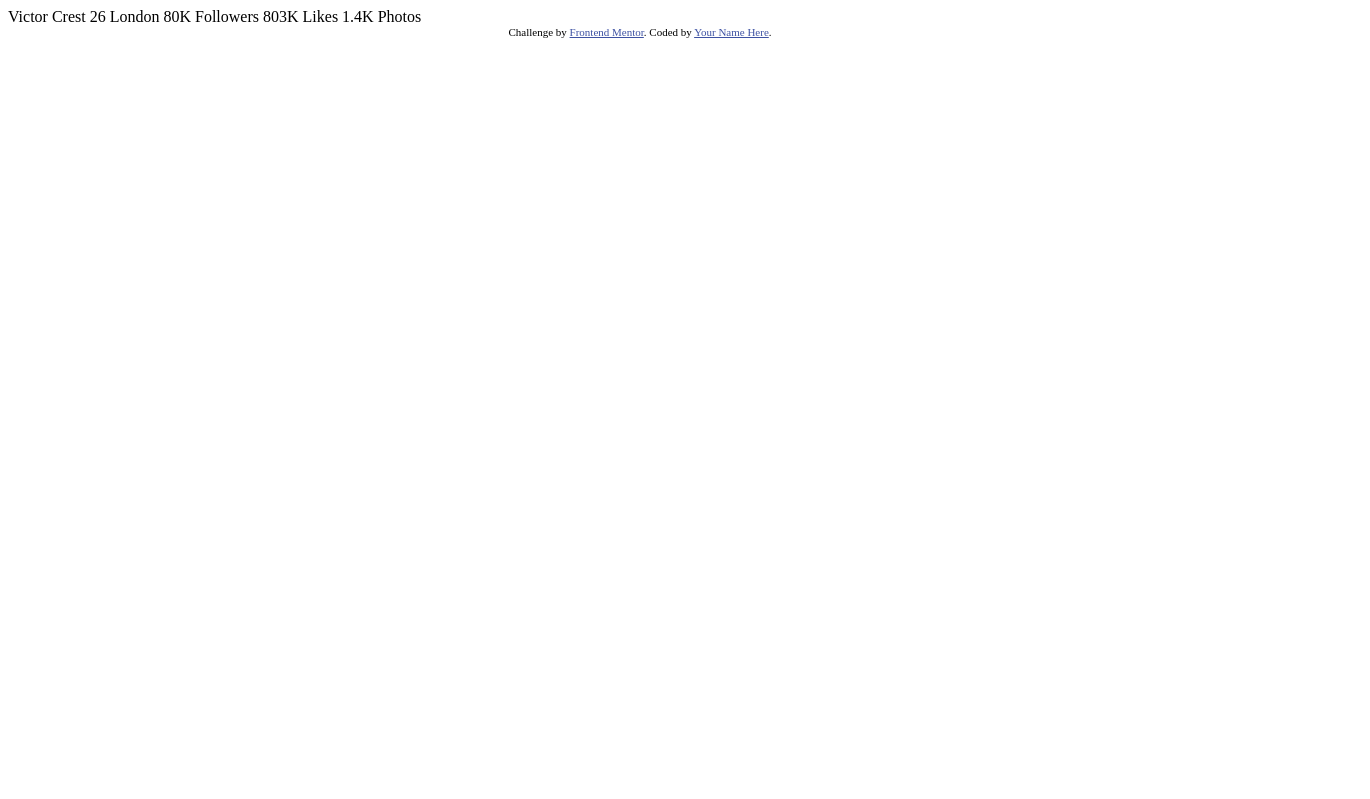
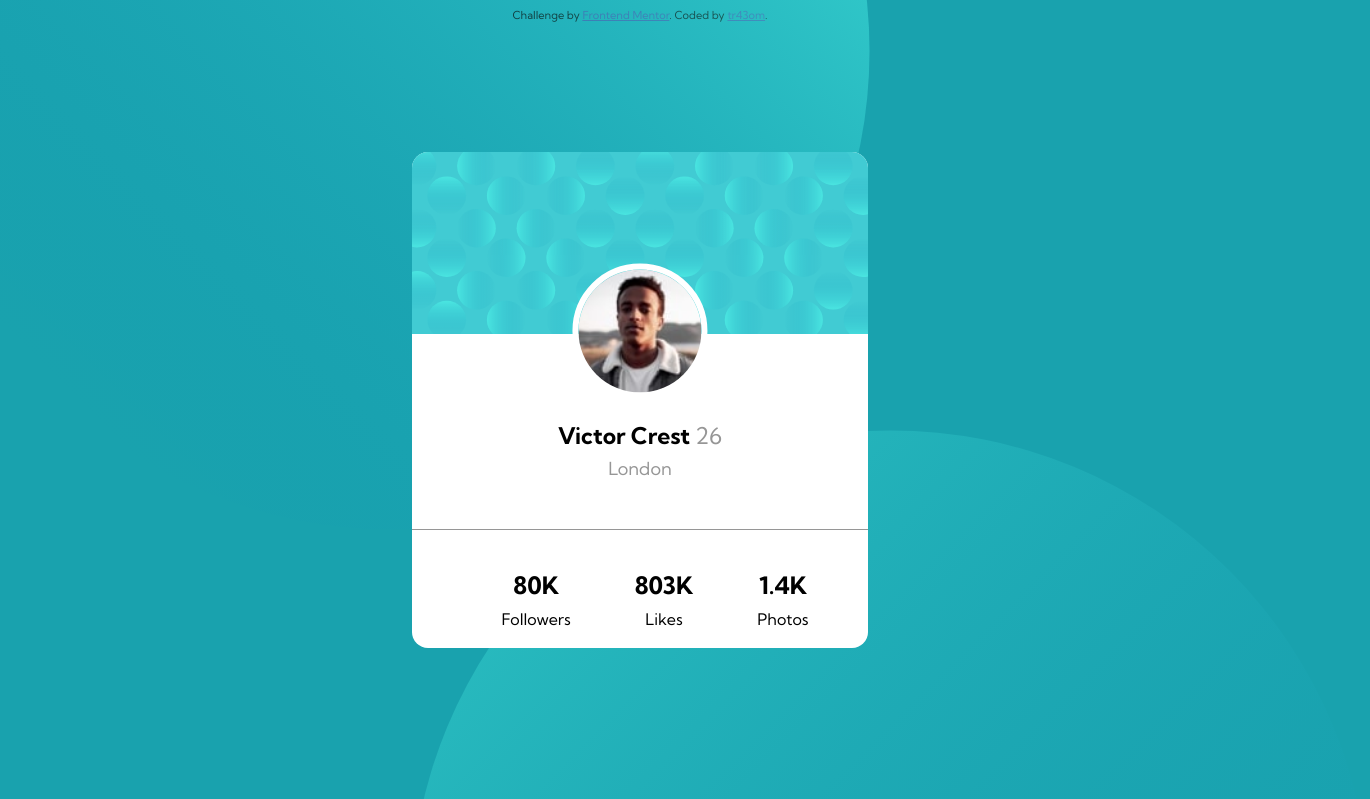
Before and after one commit to tr43om/Profile-card-component, a website: page index.html in a window 1280 px wide. Shown: the top 799 px of the page, 1370 px wide, since content can reach past the window. Drawn offline with Linux system fonts and the light colour scheme.

Commit message:
Completed the challenge

```diff
--- a/index.html
+++ b/index.html
@@ -8,28 +8,52 @@
 
   <title>Frontend Mentor | Profile card component</title>
 
-  <!-- Feel free to remove these styles or customise in your own stylesheet 👍 -->
+  <link rel="stylesheet" href="style.css">
+  <link href="https://fonts.googleapis.com/css2?family=Kumbh+Sans:wght@400;700&display=swap" rel="stylesheet">
+
   <style>
     .attribution { font-size: 11px; text-align: center; }
     .attribution a { color: hsl(228, 45%, 44%); }
   </style>
+
 </head>
 <body>
-  Victor Crest
-  26
-  London
 
-  80K
-  Followers
+  <img src="images/bg-pattern-top.svg" alt="" class="bg-top">
+  <img src="images/bg-pattern-bottom.svg" alt="" class="bg-bottom">
 
-  803K
-  Likes
+  <section class="profile">
+    <img src="images/image-victor.jpg" alt="Profile photo" class="profile__image">
 
-  1.4K
-  Photos
+    <img src="images/bg-pattern-card.svg" alt="" class="profile__bg">
+
+    <div class="profile__info">
+      <p class="profile__info-name">Victor Crest <span class="profile__info-age">26</span></p>
+      <p class="profile__info-city">London</p>
+    </div>
+
+    <div class="profile__stats">
+      <div class="profile__stats-followers">
+        <p>80K</p>
+        Followers
+      </div>
+
+      <div class="profile__stats-likes">
+        <p>803K</p>
+        Likes
+      </div>
+
+      <div class="profile__stats-photos">
+        <p>1.4K</p>
+        Photos
+      </div>
+    </div>
+  </section>
+
+
   <div class="attribution">
     Challenge by <a href="https://www.frontendmentor.io?ref=challenge" target="_blank">Frontend Mentor</a>.
-    Coded by <a href="#">Your Name Here</a>.
+    Coded by <a href="#">tr43om</a>.
   </div>
 </body>
 </html>
--- /dev/null
+++ b/style.css
@@ -0,0 +1,90 @@
+body {
+    background-color: hsl(185, 75%, 39%);
+    font-family: 'Kumbh Sans', sans-serif;
+}
+
+.bg-top {
+    width: 60em;
+    position: absolute;
+    top: -430px;
+    left: -90px;
+}
+.bg-bottom {
+    width: 60em;
+    position: absolute;
+    top: 430px;
+    right: -90px;
+}
+
+.profile {
+    position: absolute;
+    top: 50%;
+    left: 50%;
+    transform: translate(-50%, -50%);
+    width: 28.5em;
+    height: 31em;
+    background-color: #fff;
+    border-radius: 1em;
+    overflow: hidden;
+}
+
+.profile__bg {
+    width: 100%;
+}
+
+.profile__image {
+    position: absolute;
+    top: 36%;
+    border-radius: 50%;
+    border: 6px solid #fff;
+    width: 27%;
+    left: 50%;
+    transform: translate(-50%, -50%);
+}
+
+.profile__info {
+    text-align: center;
+    margin-top: 20%;
+    line-height: 0.5;
+}
+
+.profile__info-name {
+    font-weight: 700;
+    font-size: 23px;
+}
+
+.profile__info-age {
+    font-weight: 400;
+    color: hsl(0, 0%, 59%)
+}
+
+.profile__info-city {
+    font-size: 18px;
+    color: hsl(0, 0%, 59%)
+}
+
+.profile__stats {
+    position: absolute;
+    bottom: 0;
+    left: 0;
+    width: 100%;
+    border-top: 1px solid hsl(0, 0%, 59%);
+    text-align: center;
+    line-height: 0.5;
+    padding: 15px;
+}
+
+.profile__stats-followers,
+.profile__stats-likes,
+.profile__stats-photos {
+    padding: 10px 30px;
+    display: inline-block;
+    text-align: center;
+}
+
+.profile__stats-followers > p,
+.profile__stats-likes > p,
+.profile__stats-photos > p {
+    font-weight: 700;
+    font-size: 24px;
+}
```
Also changed, not shown: package.json (added, +19 -0 lines).
